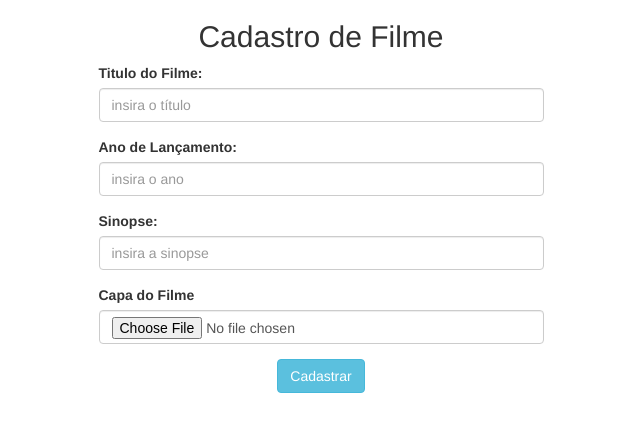
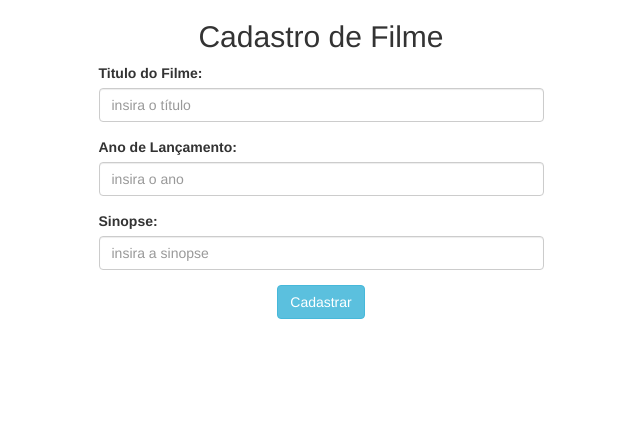
Before and after one commit to marcusgajozo/site-critica-php, a PHP site: page /cadastroFilme.php in a window 1280 px wide. Shown: the top 432 px of the page, without its empty margins (319-959 px from the left). Run offline with PHP 8.4, Linux system fonts and the light colour scheme; data comes from the database, SQL or seed files in the repository; both versions use the stored data as it was after the commit; some libraries are stand-ins or nearby versions.

Commit message:
alterações cadastroFilme

```diff
--- a/cadastroFilme.php
+++ b/cadastroFilme.php
@@ -50,10 +50,6 @@ if (isset($_POST['titulo']) || isset($_POST['ano']) || isset($_POST['sinopse']))
                         <label for="sinopse">Sinopse:</label>
                         <input type="text" name="sinopse" placeholder="insira a sinopse" class="form-control"/>
                     </div>
-                    <div class="form-group">
-                        <label for="capa">Capa do Filme</label>
-                        <input type="file" name="capa" placeholder="insira a imagem" class="form-control"/>
-                    </div>
                     <div class="form-group" align="center">
                         <button type="submit" class="btn btn-info">Cadastrar</button>
                     </div>
```
Also changed, not shown: database.db.
